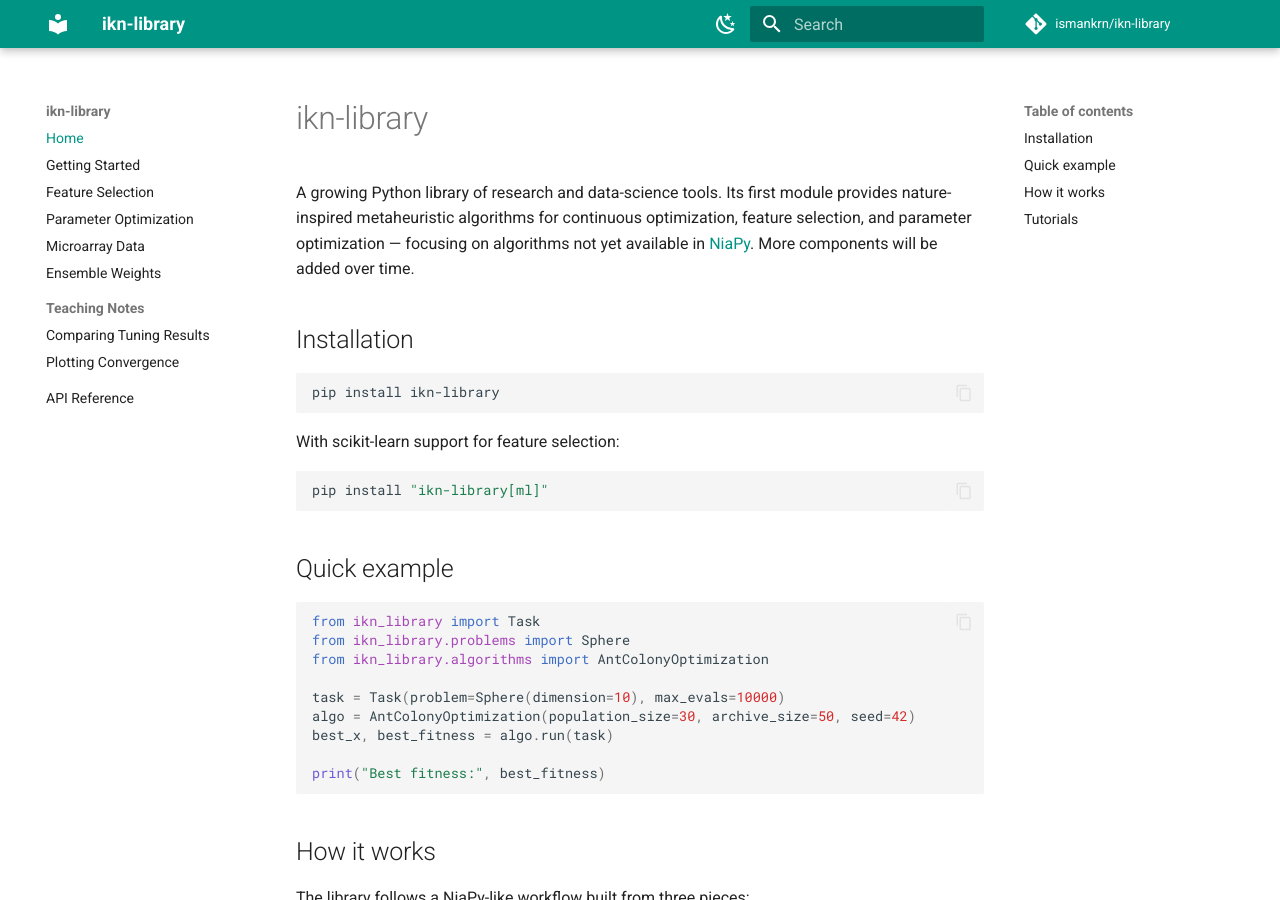
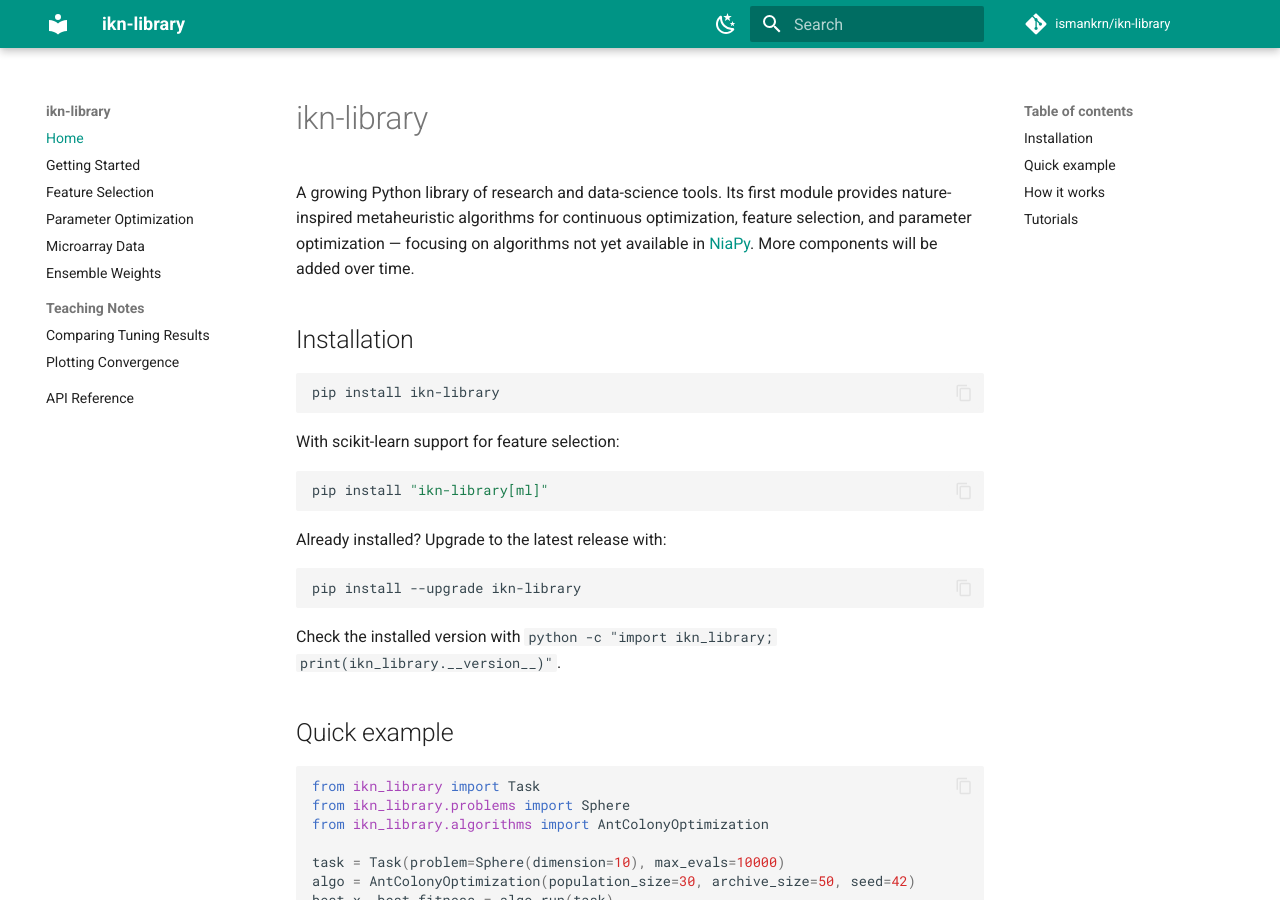
Before and after one commit to ismankrn/ikn-library, an MkDocs documentation site: the page built from docs/index.md, in a window 1280 px wide and 900 px high. Built offline with MkDocs 1.6.1 and Material for MkDocs 9.7.7, drawn with Linux system fonts in a browser that asks for light colours; comment, search, counter and statistics services are not loaded.

Commit message:
Add upgrade instructions to README and docs home
Co-Authored-By: Claude Fable 5 <noreply@anthropic.com>

````diff
--- a/docs/index.md
+++ b/docs/index.md
@@ -17,6 +17,15 @@ With scikit-learn support for feature selection:
 ```bash
 pip install "ikn-library[ml]"
 ```
+
+Already installed? Upgrade to the latest release with:
+
+```bash
+pip install --upgrade ikn-library
+```
+
+Check the installed version with
+`python -c "import ikn_library; print(ikn_library.__version__)"`.
 
 ## Quick example
 
````
Also changed, not shown: README.md (+6 -0 lines).
